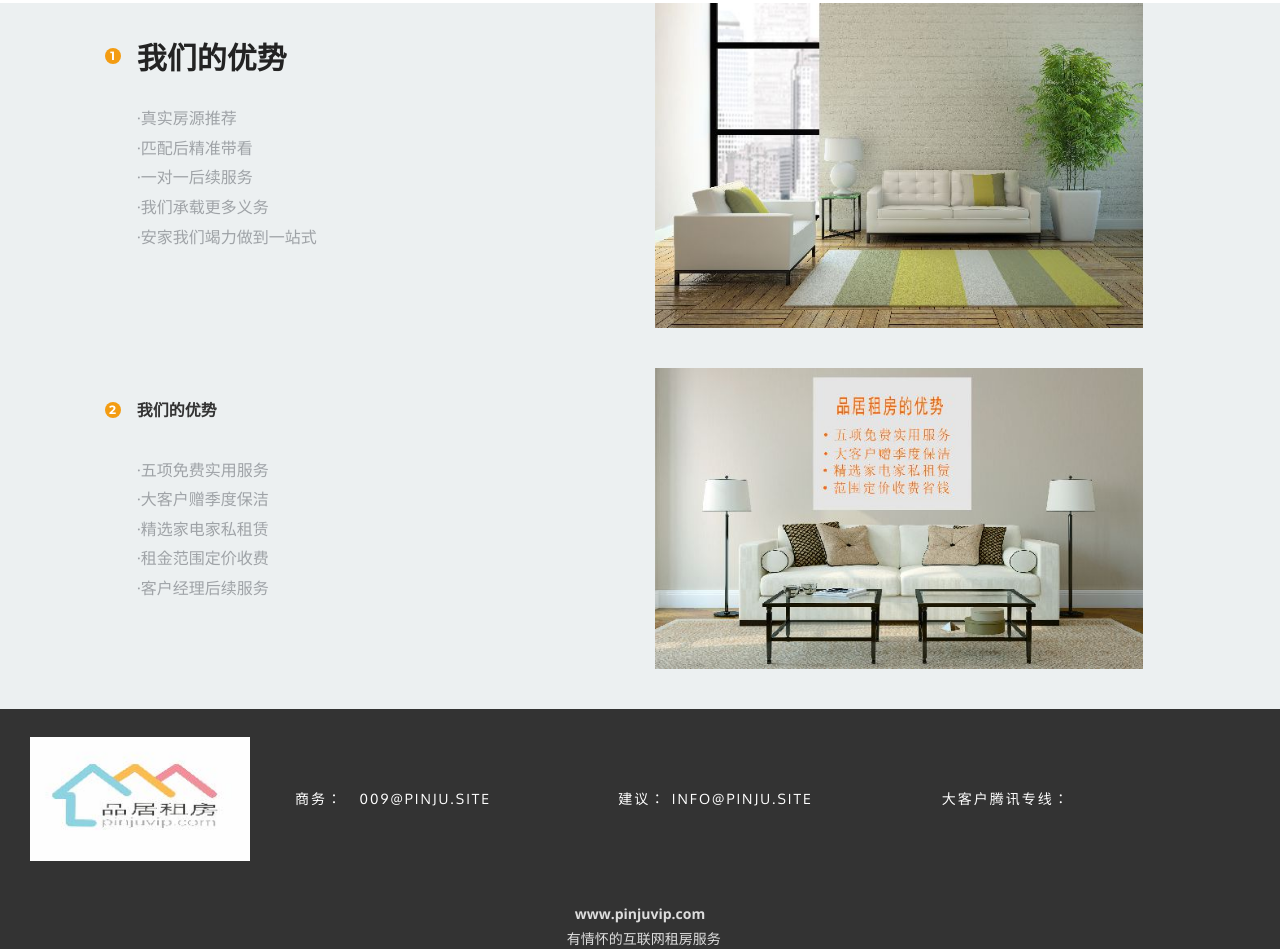
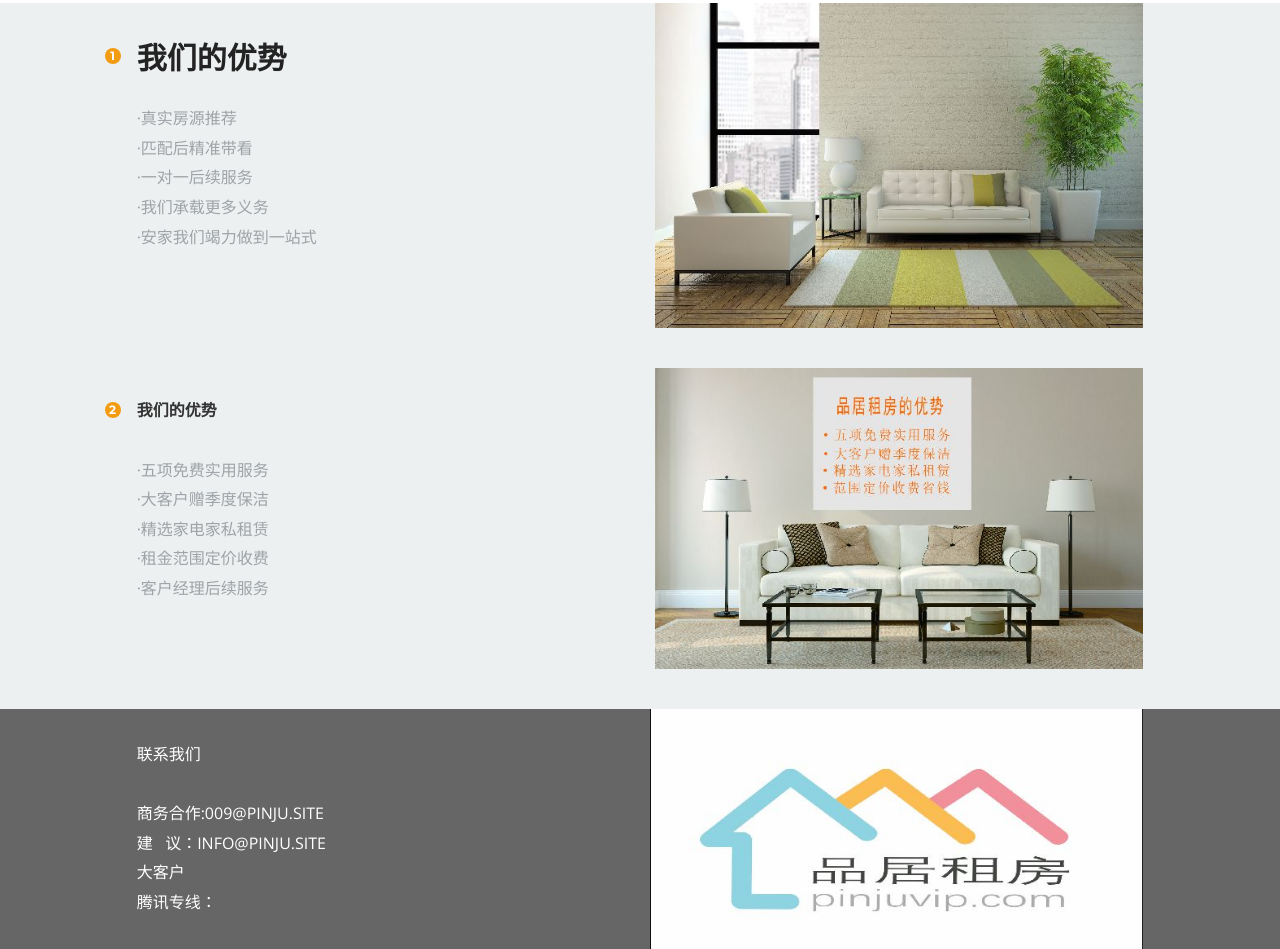
Before and after one commit to pinjuchina/pinjudakehu, a plain HTML site: page index.html in a window 1280 px wide. Shown: the part 1851-2800 px from the top of the page. Drawn offline with nearby package versions, Linux system fonts and the light colour scheme.

Commit message:
create github pages

```diff
--- a/assets/images/hashes.json
+++ b/assets/images/hashes.json
@@ -1 +1 @@
-{"ggYPL9VZaeZdumZLa7e44Q==":"%E6%89%8B%E6%9C%BA%E9%80%82%E7%94%A816-2000x1226.jpg","vTJWGkr2JiB0U4Hro7ySmA==":"backup_of_5301-2000x941.jpg","rt5wZ0yr+ZveL7M/iz7oAw==":"%E6%89%8B%E6%9C%BA%E4%B8%93%E7%94%A86-2000x1500.jpg","3/N6EfAq9BwjWt2yFlV/rw==":"%E6%89%8B%E6%9C%BA%E4%B8%93%E7%94%A86-2000x2666.jpg","FRKvOeay/WOiC785zB/xWQ==":"%E6%9C%AA%E5%91%BD%E5%90%8D%20-123_%E5%89%AF%E6%9C%AC_%E5%89%AF%E6%9C%AC-197x128.jpg","8A4umXlTTAzWv4J1zDJOPQ==":"%E9%80%82%E7%94%A8%E6%89%8B%E6%9C%BA213-1291x794.jpg","RecvqwxXkKgTmBqZALsHkg==":"%E6%96%B0626-1200x700.jpg","PSwLlN8uYXNzZU+NDqkh2w==":"%E6%A8%B1%E8%8A%B1-2000x677.jpg","mWko9U5/PKn/+77dihPrQw==":"%E6%96%B0626-2000x1166.jpg","oXkwk7Olk5C+7SyF28ejdg==":"%E6%96%B0626-600x350.jpg","nBo3LJnK/KANFeKzoQ8sJA==":"%E9%80%82%E7%94%A8%E6%89%8B%E6%9C%BA211-600x369.jpg","4RMWZ10Tpx8spPfsHC2wKA==":"%E6%96%B0627-600x262.jpg","b1wt5YgMRmB3xDngv+hNUg==":"%E9%80%82%E5%BA%94%E6%89%8B%E6%9C%BA5-600x399.jpg","6R7abSVJ08S+hiMJcg3DlA==":"%E6%9C%AA%E5%91%BD%E5%90%8D%20-2619-_%E5%89%AF%E6%9C%AC-227x128.jpg"}
+{"ggYPL9VZaeZdumZLa7e44Q==":"%E6%89%8B%E6%9C%BA%E9%80%82%E7%94%A816-2000x1226.jpg","vTJWGkr2JiB0U4Hro7ySmA==":"backup_of_5301-2000x941.jpg","rt5wZ0yr+ZveL7M/iz7oAw==":"%E6%89%8B%E6%9C%BA%E4%B8%93%E7%94%A86-2000x1500.jpg","3/N6EfAq9BwjWt2yFlV/rw==":"%E6%89%8B%E6%9C%BA%E4%B8%93%E7%94%A86-2000x2666.jpg","FRKvOeay/WOiC785zB/xWQ==":"%E6%9C%AA%E5%91%BD%E5%90%8D%20-123_%E5%89%AF%E6%9C%AC_%E5%89%AF%E6%9C%AC-197x128.jpg","8A4umXlTTAzWv4J1zDJOPQ==":"%E9%80%82%E7%94%A8%E6%89%8B%E6%9C%BA213-1291x794.jpg","RecvqwxXkKgTmBqZALsHkg==":"%E6%96%B0626-1200x700.jpg","PSwLlN8uYXNzZU+NDqkh2w==":"%E6%A8%B1%E8%8A%B1-2000x677.jpg","mWko9U5/PKn/+77dihPrQw==":"%E6%96%B0626-2000x1166.jpg","oXkwk7Olk5C+7SyF28ejdg==":"%E6%96%B0626-600x350.jpg","nBo3LJnK/KANFeKzoQ8sJA==":"%E9%80%82%E7%94%A8%E6%89%8B%E6%9C%BA211-600x369.jpg","4RMWZ10Tpx8spPfsHC2wKA==":"%E6%96%B0627-600x262.jpg","b1wt5YgMRmB3xDngv+hNUg==":"%E9%80%82%E5%BA%94%E6%89%8B%E6%9C%BA5-600x399.jpg","6R7abSVJ08S+hiMJcg3DlA==":"%E6%9C%AA%E5%91%BD%E5%90%8D%20-2619-_%E5%89%AF%E6%9C%AC-227x128.jpg","bPtZmXL6D/IVMAQi6Ekstw==":"%E6%9C%AA%E5%91%BD%E5%90%8D%20-2619-_%E5%89%AF%E6%9C%AC-600x337.jpg"}
--- a/assets/mobirise/css/mbr-additional.css
+++ b/assets/mobirise/css/mbr-additional.css
@@ -1,10 +1,8 @@
 @import url(https://fonts.googleapis.com/css?family=Yanone+Kaffeesatz:400,300,700);
 @import url(https://fonts.googleapis.com/css?family=Open+Sans+Condensed:300,700);
-@import url(https://fonts.googleapis.com/css?family=Oxygen:400,300,700);
 @import url(https://fonts.googleapis.com/css?family=Arvo:400,400i,700,700i);
 @import url(https://fonts.googleapis.com/css?family=Montserrat:400,700);
 @import url(https://fonts.googleapis.com/css?family=Open+Sans:400,300,700);
-
 
 
 
@@ -759,21 +757,6 @@ blockquote {
 #features8-m .mbr-section-subtitle {
   text-transform: uppercase;
 }
-#footer7-g FONT {
-  color: #dddddd;
-}
-#footer7-g P {
-  color: #dddddd;
-  font-size: 14px;
-}
-#footer7-g .mbr-section-subtitle {
-  text-align: left;
-  font-family: 'Oxygen', sans-serif;
-  color: #ffffff;
-}
-#footer7-g .mbr-section-subtitle FONT {
-  color: #ffffff;
-}
 #features8-l .lead {
   color: #9fa3a7;
 }
@@ -787,3 +770,23 @@ blockquote {
 #features8-l .mbr-section-text {
   color: #9fa3a7;
 }
+#features8-o .lead {
+  color: #9fa3a7;
+}
+#features8-o .mbr-section-subtitle {
+  text-transform: uppercase;
+  color: #ffffff;
+}
+#features8-o .mbr-section-text {
+  color: #ffffff;
+}
+#features8-o .mbr-section-subtitle FONT {
+  color: #f1c40f;
+}
+#content3-q .mbr-section-title,
+#content3-q .mbr-section-subtitle {
+  text-align: center;
+}
+#content3-q P {
+  color: #ffffff;
+}
--- a/index.html
+++ b/index.html
@@ -139,38 +139,48 @@
 
 </section>
 
-<footer class="mbr-small-footer mbr-section mbr-section-nopadding footer1 footer7" id="footer7-g" style="background-color: rgb(51, 51, 51); padding-top: 1.75rem; padding-bottom: 0rem;">
-
-    <div class="container-fluid">
-
-        <div class="row">
-        <div class="col-xs-12">
-
-            <div class="col-xs-12 col-lg-2 text-xs-center text-lg-left table-cell-lg table-cell-middle">
-                <div class="logo"><a href="https://mobirise.com"><img src="assets/images/-2619-227x128.jpg" alt="Mobirise"></a></div>
-            </div>
-
-            <div class="col-xs-12 col-lg-8 footer-list-2 text-xs-center table-cell-lg table-cell-middle">
-                <div class="col-xs-12 col-md-4">
-                    <p class="mbr-section-subtitle display-3">商务： &nbsp; 009@pinju.site</p>
-                </div>
-                <div class="col-xs-12 col-md-4">
-                    <p class="mbr-section-subtitle display-3"><font color="#dddddd">建议： info@pinju.site</font>&nbsp;</p>
-                </div>
-                <div class="col-xs-12 col-md-4">
-                    <p class="mbr-section-subtitle display-3"><font color="#000000">大客户腾讯专线：</font><br></p>
-                </div>
-            </div>
+<section class="mbr-cards mbr-section features8" id="features8-o" style="background-color: rgb(102, 102, 102); padding-top: 0px; padding-bottom: 0px;">
 
 
 
+
+    <div class="container-fluid position-relative">
+        <div class="row">
+            <div class="col-lg-10 col-lg-offset-1 col-xs-12">
+                <div class="col-lg-6 table-cell-lg table-cell-middle content-size" style="width: 49%;">
+                    <div class="card cart-block text-xs-left position-relative">
+
+                        <div class="card-block">
+                            <h5 class="mbr-section-subtitle lead">联系我们<br></h5>
+                            <h4 class="mbr-section-title display-5"></h4>
+                            <p class="mbr-section-text lead">商务合作:009@PINJU.SITE<br>建 &nbsp; 议：INFO@PINJU.SITE<br>大客户<br>腾讯专线：<br></p>
+
+                        </div>
+                    </div>
+                </div>
+
+                <div class="col-lg-6 col-xs-12 table-cell-lg image-size">
+                    <div class="card-img"><img src="assets/images/-2619-600x337.jpg" class="card-img-top"></div>
+                </div>
+
+            </div>
+
         </div>
+
+    </div>
+
+</section>
+
+<section class="mbr-section content3 mbr-section__container" id="content3-q" style="background-color: rgb(102, 102, 102); padding-top: 20px; padding-bottom: 0px;">
+    <div class="container">
+        <div class="row">
+            <div class="col-xs-12">
+                <h3 class="mbr-section-title display-4"></h3>
+                <p class="mbr-section-subtitle lead">www.pinjuvip.com<br>  有情怀的互联网租房服务&nbsp;</p>
+            </div>
         </div>
     </div>
-    <div class="container margin-top-40">
-        <p class="text-xs-center mbr-section-text lead"><strong><font color="#000000">www</font>.pinjuvip.com</strong><br>&nbsp; 有情怀的互联网租房服<font color="#000000">务</font><br></p>
-    </div>
-</footer>
+</section>
 
 
   <script src="assets/web/assets/jquery/jquery.min.js"></script>
```
Also changed, not shown: assets/images/-2619-600x337.jpg (added), 1 other file.
